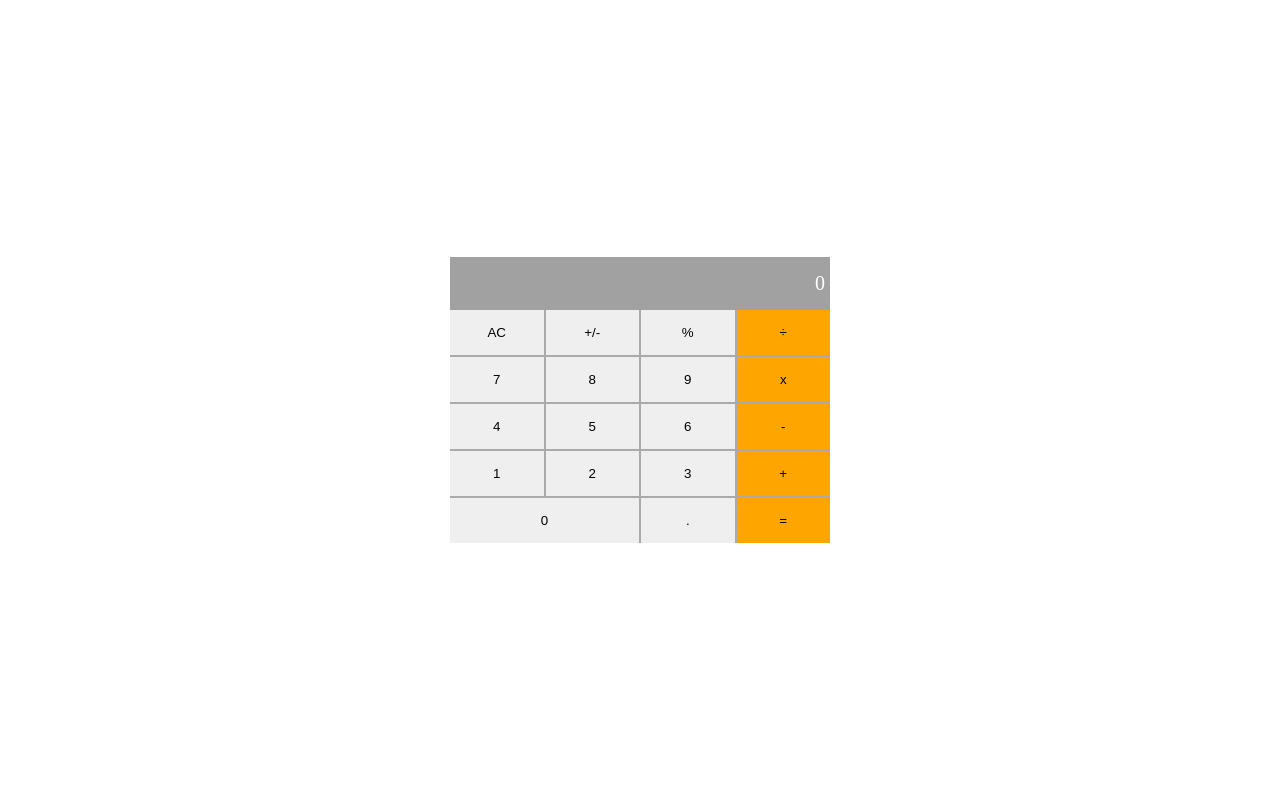
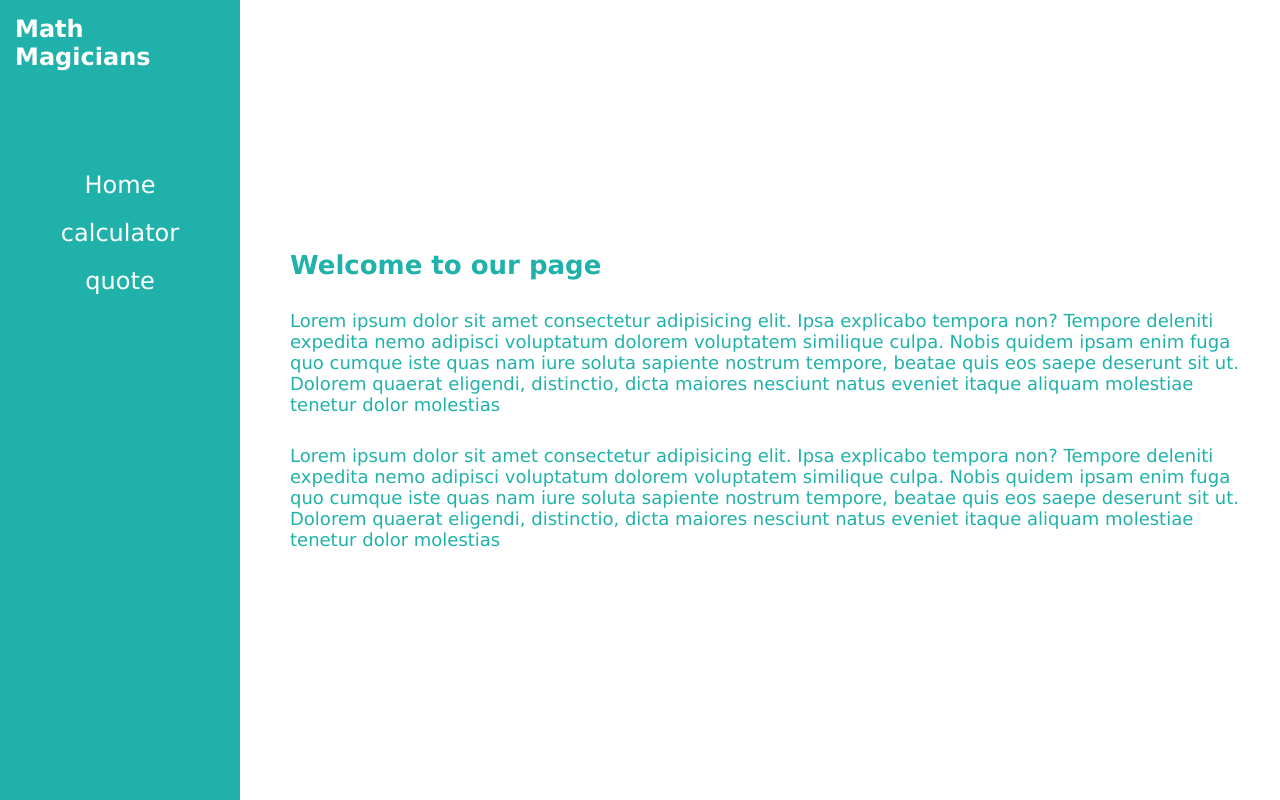
Before and after one commit to boo-shehab/Math-Magicians, a React (Create React App) app: page / in a window 1280 px wide. Built offline with nearby package versions, Linux system fonts and the light colour scheme.

Commit message:
complete the project

```diff
--- a/package.json
+++ b/package.json
@@ -9,6 +9,7 @@
     "big.js": "^6.2.1",
     "react": "^18.2.0",
     "react-dom": "^18.2.0",
+    "react-router-dom": "^6.4.4",
     "react-scripts": "5.0.1",
     "web-vitals": "^2.1.4"
   },
--- a/src/App.js
+++ b/src/App.js
@@ -1,8 +1,19 @@
+import { Routes, Route } from 'react-router-dom';
 import Calculator from './components/Calculator';
+import NavBar from './components/NavBar';
+import Home from './components/Home';
+import Quote from './components/Quote';
 
 function App() {
   return (
-    <Calculator />
+    <>
+      <NavBar />
+      <Routes>
+        <Route path="/" element={<Home />} />
+        <Route path="/calculator" element={<Calculator />} />
+        <Route path="/quote" element={<Quote />} />
+      </Routes>
+    </>
   );
 }
 
--- a/src/components/Calculator.js
+++ b/src/components/Calculator.js
@@ -11,7 +11,15 @@ const Calculator = () => {
   };
 
   return (
-    <div>
+    <div style={{
+      display: 'grid',
+      'justify-content': 'center',
+      color: 'lightseagreen',
+      'padding-top': '30px',
+    }}
+    >
+      <h2>Lates do some math</h2>
+      <div style={{ width: '400px' }}>
         <div className="view-num">
           <span>{result.next || result.operation || result.total || 0}</span>
         </div>
@@ -37,6 +45,7 @@ const Calculator = () => {
           <button type="button" onClick={handleClick} className="special-button">=</button>
         </div>
       </div>
+    </div>
   );
 };
 export default Calculator;
--- /dev/null
+++ b/src/components/Home.js
@@ -0,0 +1,27 @@
+const Home = () => (
+  <div style={{
+    color: 'lightseagreen',
+    display: 'grid',
+    'align-content': 'center',
+    gap: '30px',
+    padding: '30px',
+  }}
+  >
+    <h2 style={{ 'font-size': '26px' }}>Welcome to our page</h2>
+    <p style={{ 'font-size': '18px' }}>
+      Lorem ipsum dolor sit amet consectetur adipisicing elit. Ipsa explicabo tempora non? Tempore
+      deleniti expedita nemo adipisci voluptatum dolorem voluptatem similique culpa.
+      Nobis quidem ipsam enim fuga quo cumque iste quas nam iure soluta sapiente nostrum tempore,
+      beatae quis eos saepe deserunt sit ut. Dolorem quaerat eligendi, distinctio,
+      dicta maiores nesciunt natus eveniet itaque aliquam molestiae tenetur dolor molestias
+    </p>
+    <p style={{ 'font-size': '18px' }}>
+      Lorem ipsum dolor sit amet consectetur adipisicing elit. Ipsa explicabo tempora non? Tempore
+      deleniti expedita nemo adipisci voluptatum dolorem voluptatem similique culpa.
+      Nobis quidem ipsam enim fuga quo cumque iste quas nam iure soluta sapiente nostrum tempore,
+      beatae quis eos saepe deserunt sit ut. Dolorem quaerat eligendi, distinctio,
+      dicta maiores nesciunt natus eveniet itaque aliquam molestiae tenetur dolor molestias
+    </p>
+  </div>
+);
+export default Home;
--- /dev/null
+++ b/src/components/NavBar.js
@@ -0,0 +1,48 @@
+import { NavLink } from 'react-router-dom';
+
+const NavLinkStyle = {
+  color: 'white',
+  'text-decoration': 'none',
+  'font-size': '24px',
+  cursor: 'pointer',
+};
+
+const NavBar = () => (
+  <nav style={{
+    display: 'flex',
+    'align-items': 'center',
+    textDecoration: 'none',
+    padding: '15px',
+    width: '240px',
+    'flex-direction': 'column',
+    'background-color': 'lightseagreen',
+    color: 'white',
+  }}
+  >
+    <h1>Math Magicians</h1>
+    <nav>
+      <ul style={{
+        display: 'flex',
+        'list-style': 'none',
+        gap: '20px',
+        'text-decoration': 'none',
+        'flex-direction': 'column',
+        'margin-top': '100px',
+        'text-align': 'center',
+      }}
+      >
+        <li>
+          <NavLink to="/" style={NavLinkStyle}>Home</NavLink>
+        </li>
+        <li>
+          <NavLink to="/calculator" style={NavLinkStyle}>calculator</NavLink>
+        </li>
+        <li>
+          <NavLink to="/quote" style={NavLinkStyle}>quote</NavLink>
+        </li>
+      </ul>
+    </nav>
+  </nav>
+);
+
+export default NavBar;
--- /dev/null
+++ b/src/components/Quote.js
@@ -0,0 +1,11 @@
+const Quote = () => (
+  <h2 style={{
+    'margin-top': '45vh',
+    color: 'lightseagreen',
+  }}
+  >
+    Mathematics is not about number, equations, computations,
+    or algorithms: it is about understanding. -William Paul Thruston
+  </h2>
+);
+export default Quote;
--- a/src/index.css
+++ b/src/index.css
@@ -2,6 +2,10 @@
   margin: 0;
   padding: 0;
   box-sizing: border-box;
+}
+
+body {
+  font-family: 'Lucida Sans', 'Lucida Sans Regular', 'Lucida Grande', 'Lucida Sans Unicode', Geneva, Verdana, sans-serif;
 }
 
 .special-button {
@@ -9,12 +13,12 @@
 }
 
 #root {
-  position: absolute;
-  left: 50%;
-  top: 50%;
-  transform: translate(-50%, -50%);
-  padding: 10px;
-  width: 400px;
+  width: 100vw;
+  height: 100vh;
+  display: grid;
+  grid-auto-flow: column;
+  gap: 20px;
+  grid-template-columns: auto 1fr;
 }
 
 #root .view-num {
--- a/src/index.js
+++ b/src/index.js
@@ -1,12 +1,15 @@
 import React from 'react';
 import ReactDOM from 'react-dom/client';
+import { BrowserRouter } from 'react-router-dom';
 import './index.css';
 import App from './App';
 
 const root = ReactDOM.createRoot(document.getElementById('root'));
 root.render(
   <React.StrictMode>
-    <App />
+    <BrowserRouter>
+      <App />
+    </BrowserRouter>
   </React.StrictMode>,
 );
 
```
Also changed, not shown: 1 other file (tests, documents, lock files or other folders). Lines whose indentation alone changed are shown as unchanged.
